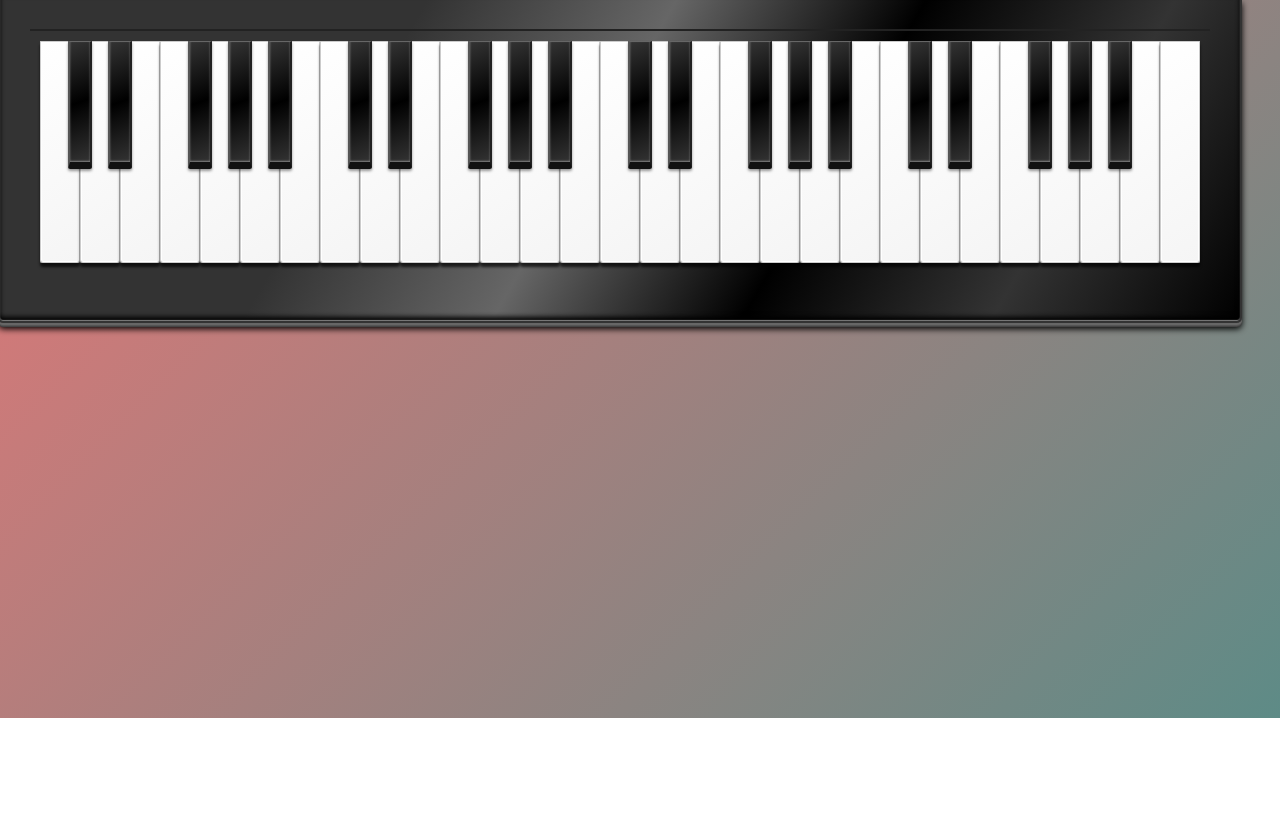
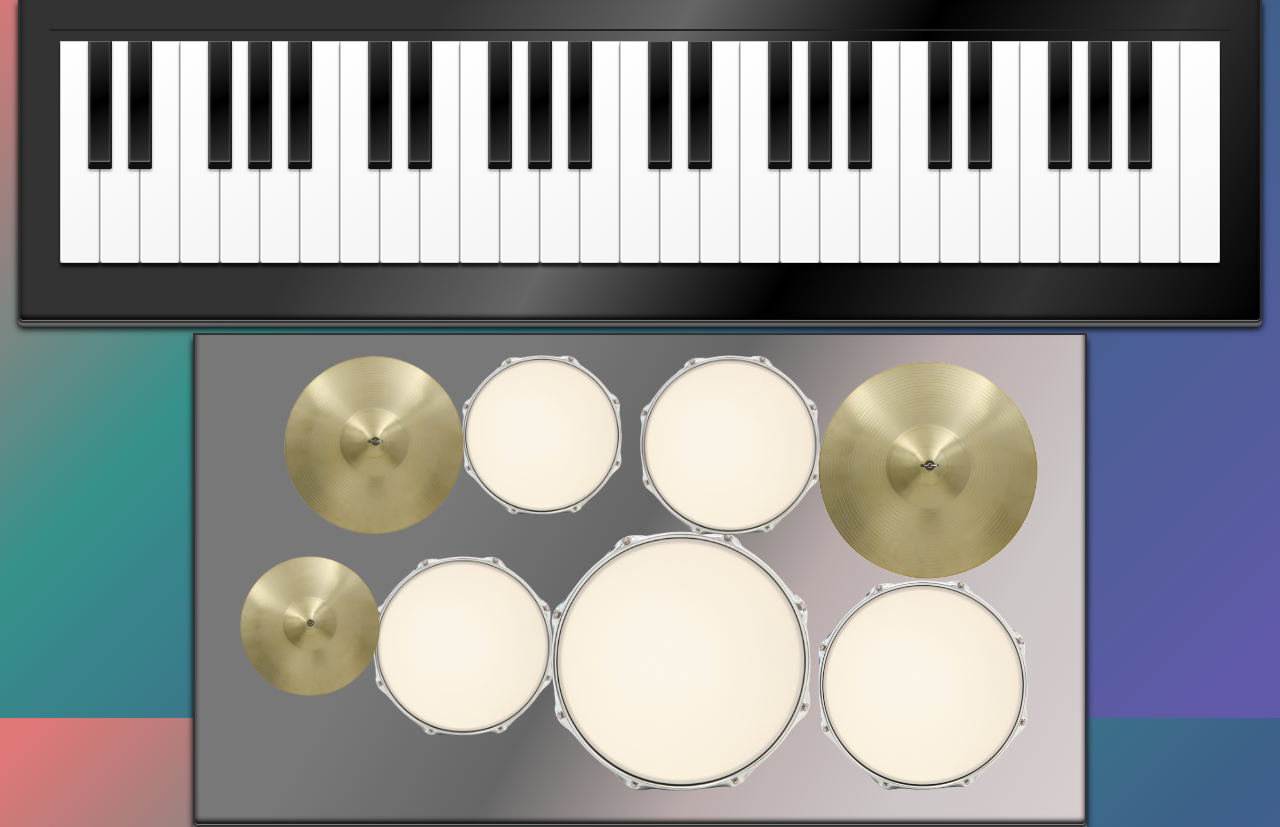
Before and after one commit to arihu/Virtual-Jam, a plain HTML site: page index.html in a window 1280 px wide. Shown: the part 82-909 px from the top of the page. Before the commit the page ends 800 px from the top, so only its background shows below. Drawn offline with nearby package versions, Linux system fonts and the light colour scheme.

Commit message:
Add Drums

```diff
--- a/index.html
+++ b/index.html
@@ -142,7 +142,32 @@
         <li><div class="piano-key white" data-note="C6"></div></li>
       </ul>
     </div>
-
+    <div id="drumkit">
+      <div class="drum" data-note="crash">
+        <img src="/drums/crash.png" height="180" />
+      </div>
+      <div class="drum" data-note="high-tom">
+        <img src="/drums/drum.png" height="160" />
+      </div>
+      <div class="drum" data-note="mid-tom">
+        <img src="/drums/drum.png" height="180" />
+      </div>
+      <div class="drum" data-note="ride">
+        <img src="/drums/crash.png" height="220" />
+      </div>
+      <div class="drum" data-note="openhat">
+        <img src="/drums/hihat.png" height="140" />
+      </div>
+      <div class="drum" data-note="snare">
+        <img src="/drums/drum.png" height="180" />
+      </div>
+      <div class="drum" data-note="kick">
+        <img src="/drums/drum.png" height="260" />
+      </div>
+      <div class="drum" data-note="floor-tom">
+        <img src="/drums/drum.png" height="210" />
+      </div>
+    </div>
     <script src="scripts.js"></script>
   </body>
 </html>
--- a/scripts.js
+++ b/scripts.js
@@ -1,4 +1,4 @@
-const socket = io('http://localhost:3000', {transports: ['websocket']});
+const socket = io('13.59.96.113:3000', {transports: ['websocket']});
 
 socket.on('connect', () =>{
     console.log("Connected to backend");
@@ -10,9 +10,11 @@ socket.on('disconnect', () => {
 
 
 const keys = document.querySelectorAll('.piano-key');
+const drums = document.querySelectorAll('.drum');
 
 const Instrument = Object.freeze({
     Piano: 0,
+    Drums: 1,
 })
 
 keys.forEach((key) => {
@@ -24,6 +26,15 @@ keys.forEach((key) => {
     });
 });
 
+drums.forEach((drum) => {
+    drum.addEventListener('mousedown', (e) =>{
+        const pressedDrum = drum.dataset.note;
+        console.log("Pressed Drum Note: " + pressedDrum);
+        socket.emit('notePress', {note: pressedDrum, instrument: Instrument.Drums});
+    });
+
+});
+
 socket.on('notePress', data => {
     console.log("Received Note from server: " + data.note + ", " + data.instrument);
     playSound(data.note, data.instrument);
@@ -32,5 +43,7 @@ socket.on('notePress', data => {
 function playSound(note, instrument){
     if(instrument == Instrument.Piano)
         audio = new Audio(`./piano-mp3/${note}.mp3`);
+    else if(instrument == Instrument.Drums)
+        audio = new Audio(`./drums-mp3/${note}.mp3`)
     audio.play();
 }
--- a/styles.css
+++ b/styles.css
@@ -10,6 +10,8 @@ body {
 }
 
 h1 {
+    display: flex;
+    justify-content: center;
     margin: auto;
     text-align: center;
     font-size: 40;
@@ -29,6 +31,8 @@ a:hover {
     text-decoration:underline;
 }
 
+/* Piano Styles */
+
 #p-wrapper {
     display: flex;
     margin: auto;
@@ -41,7 +45,7 @@ a:hover {
     background:linear-gradient(-60deg,#000,#333,#000,#666,#333 70%);
     width:1200px;
     position:relative;
-    left:-20px;
+
     -webkit-box-shadow:0 2px 0px #666,0 3px 0px #555,0 4px 0px #444,0 6px 6px #000,inset 0 -1px 1px rgba(255,255,255,0.5),inset 0 -4px 5px #000;
     -moz-box-shadow:0 2px 0px #666,0 3px 0px #555,0 4px 0px #444,0 6px 6px #000,inset 0 -1px 1px rgba(255,255,255,0.5),inset 0 -4px 5px #000;
     box-shadow:0 2px 0px #666,0 3px 0px #555,0 4px 0px #444,0 6px 6px #000,inset 0 -1px 1px rgba(255,255,255,0.5),inset 0 -4px 5px #000;
@@ -121,7 +125,6 @@ ul#piano li div.white:active:after {
     top:0px;
 }
 
-/* Black Tuts */
 ul#piano li span.black {
     position:absolute;
     top:0px;
@@ -161,3 +164,104 @@ ul#piano li li {
     float:none;
     background:transparent;
 }
+
+/* Drum Styles */
+
+#drumkit {
+    display: flex;
+    display: flex;
+    margin: auto;
+    padding: 20px;
+    margin-top: 10px;
+    background:#000;
+    background:-webkit-linear-gradient(-60deg,#d8cece,#ccc6c6,#bbacac,#666,#797878 70%);
+    background:-moz-linear-gradient(-60deg,#d8cece,#ccc6c6,#bbacac,#666,#797878 70%);
+    background:-ms-linear-gradient(-60deg,#d8cece,#ccc6c6,#bbacac,#666,#797878 70%);
+    background:-o-linear-gradient(-60deg,#d8cece,#ccc6c6,#bbacac,#666,#797878 70%);
+    background:linear-gradient(-60deg,#d8cece,#ccc6c6,#bbacac,#666,#797878 70%);
+    width:850px;
+    height: 450px;
+    position:relative;
+    -webkit-box-shadow:0 2px 0px #666,0 3px 0px #555,0 4px 0px #444,0 6px 6px #000,inset 0 -1px 1px rgba(255,255,255,0.5),inset 0 -4px 5px #000;
+    -moz-box-shadow:0 2px 0px #666,0 3px 0px #555,0 4px 0px #444,0 6px 6px #000,inset 0 -1px 1px rgba(255,255,255,0.5),inset 0 -4px 5px #000;
+    box-shadow:0 2px 0px #666,0 3px 0px #555,0 4px 0px #444,0 6px 6px #000,inset 0 -1px 1px rgba(255,255,255,0.5),inset 0 -4px 5px #000;
+    border:2px solid #333;
+    -webkit-border-radius:0 0 5px 5px;
+    -moz-border-radius:0 0 5px 5px;
+    border-radius:0 0 5px 5px;
+}
+
+.drum {
+    position: absolute;
+    display: block;
+    margin-left: auto;
+    margin-right: auto;
+    transition: all 0.05s;
+    cursor: pointer;
+    -webkit-tap-highlight-color: transparent;
+}
+
+
+
+/* crash */
+.drum:nth-child(1) {
+    width: 180px;
+    height: 180px;
+    left: 10%;
+    top: 4%;
+    z-index: 3;
+  }
+  /* high tom */
+  .drum:nth-child(2) {
+    width: 160px;
+    height: 160px;
+    z-index: 2;
+    left: 30%;
+  }
+  /* mid tom */
+  .drum:nth-child(3) {
+    width: 180px;
+    height: 180px;
+    left: 50%;
+    z-index: 2;
+  }
+  /* ride */
+  .drum:nth-child(4) {
+    width: 220px;
+    height: 220px;
+    left: 70%;
+    top: 5%;
+    z-index: 3;
+  }
+  /* openhat */
+  .drum:nth-child(5) {
+    width: 140px;
+    height: 140px;
+    left: 5%;
+    top: 45%;
+    z-index: 3;
+  }
+  /* snare */
+  .drum:nth-child(6) {
+    width: 180px;
+    height: 180px;
+    left: 20%;
+    top: 45%;
+    z-index: 2;
+  }
+  /* kick */
+  .drum:nth-child(7) {
+    width: 260px;
+    height: 260px;
+    left: 40%;
+    top: 40%;
+    z-index: 1;
+  }
+  /* floor tom */
+  .drum:nth-child(8) {
+    width: 210px;
+    height: 210px;
+    left: 70%;
+    top: 50%;
+    z-index: 1;
+  }
```
Also changed, not shown: drums/crash.png (added), drums/drum.png (added), drums/hihat.png (added), 8 other files.
